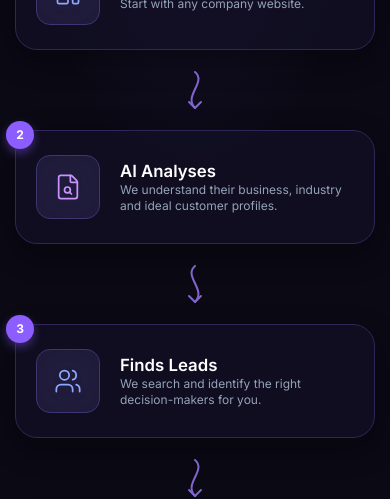
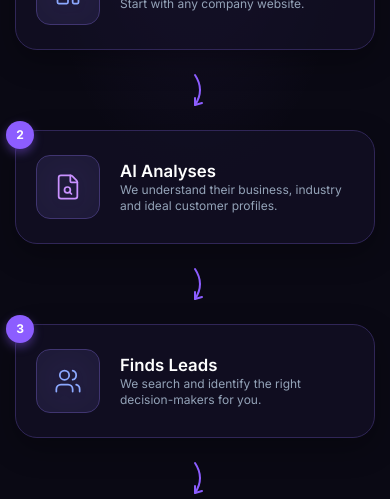
Before and after one commit to JS-2k/landing-subveai, a React (Vite) app: page / in a window 390 px wide. Shown: the part 355-854 px from the top of the page. Built offline with nearby package versions, Linux system fonts and the light colour scheme.

Commit message:
Replace mobile arrow with exactly 90-degree rotated desktop downward arrow style

```diff
--- a/src/App.jsx
+++ b/src/App.jsx
@@ -23,23 +23,13 @@ function StepArrow() {
   );
 }
 
-// ── Mobile Downward Arrow
-function MobileStepArrow({ index = 0 }) {
-  const isEven = index % 2 === 0;
+// ── Mobile Downward Arrow (Matches Desktop Arrow)
+function MobileStepArrow() {
   return (
-    <div className="flex-shrink-0 text-[#9f7cfc] z-0 flex items-center justify-center h-10" style={{ opacity: 0.8, margin: '20px 0' }}>
+    <div className="flex-shrink-0 z-0 flex items-center justify-center h-10" style={{ margin: '20px 0' }}>
       <svg width="40" height="40" viewBox="0 0 40 40" fill="none">
-        {isEven ? (
-          <>
-            <path d="M 20 2 C 32 12, 8 26, 20 38" stroke="currentColor" strokeWidth="2" fill="none" strokeLinecap="round" />
-            <path d="M 14 32 L 20 38 L 26 32" stroke="currentColor" strokeWidth="2" fill="none" strokeLinecap="round" strokeLinejoin="round" />
-          </>
-        ) : (
-          <>
-            <path d="M 20 2 C 8 12, 32 26, 20 38" stroke="currentColor" strokeWidth="2" fill="none" strokeLinecap="round" />
-            <path d="M 14 32 L 20 38 L 26 32" stroke="currentColor" strokeWidth="2" fill="none" strokeLinecap="round" strokeLinejoin="round" />
-          </>
-        )}
+        <path d="M 20 5 Q 30 20, 20 35" stroke={C.brand} strokeWidth="2" fill="none" strokeLinecap="round" />
+        <path d="M 20 28 L 20 35 L 27 33" stroke={C.brand} strokeWidth="2" fill="none" strokeLinecap="round" strokeLinejoin="round" />
       </svg>
     </div>
   );
@@ -151,7 +141,7 @@ export default function App() {
               </div>
 
               {/* Separator Arrow */}
-              {i < steps.length - 1 && <MobileStepArrow index={i} />}
+              {i < steps.length - 1 && <MobileStepArrow />}
             </Fragment>
           ))}
         </div>
```
